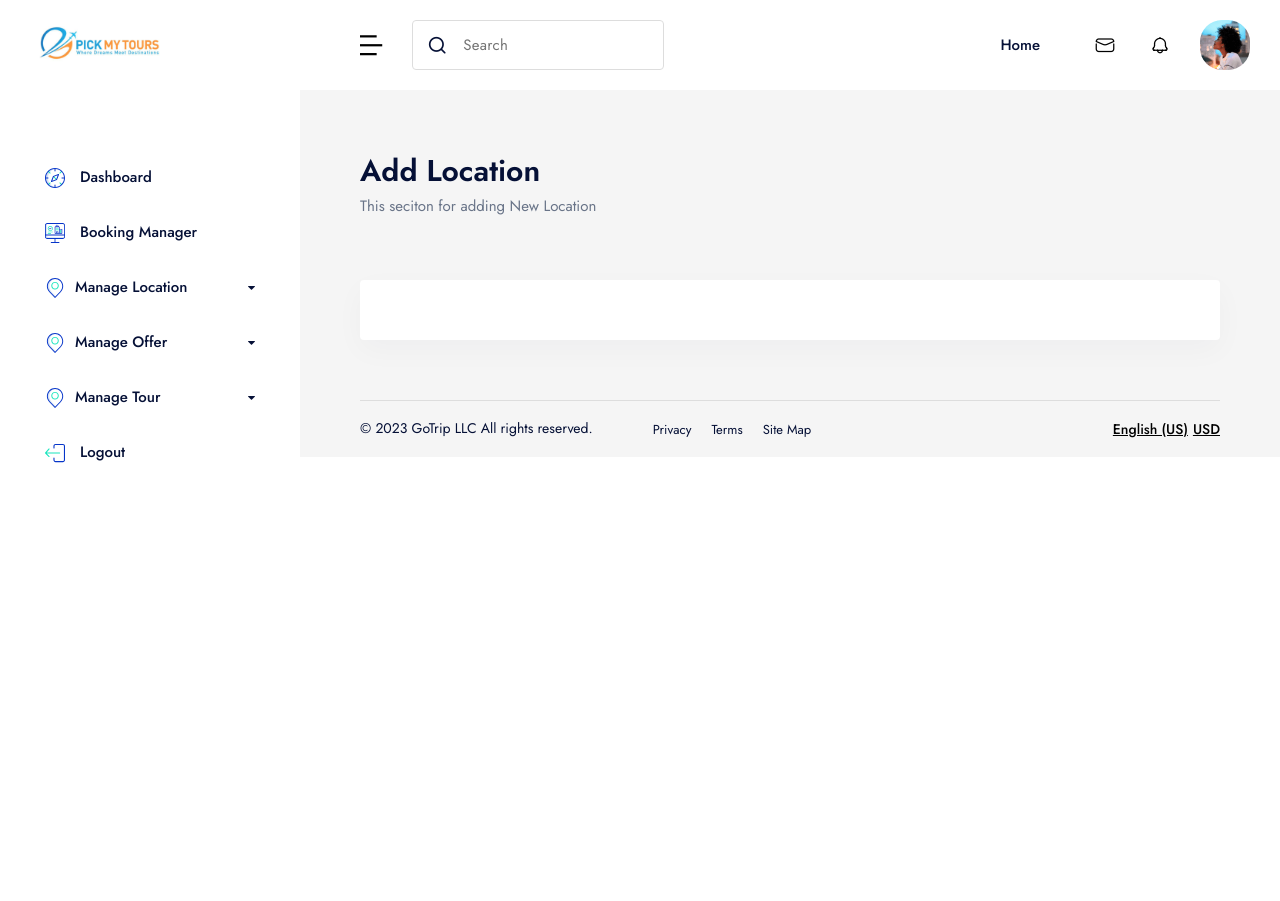
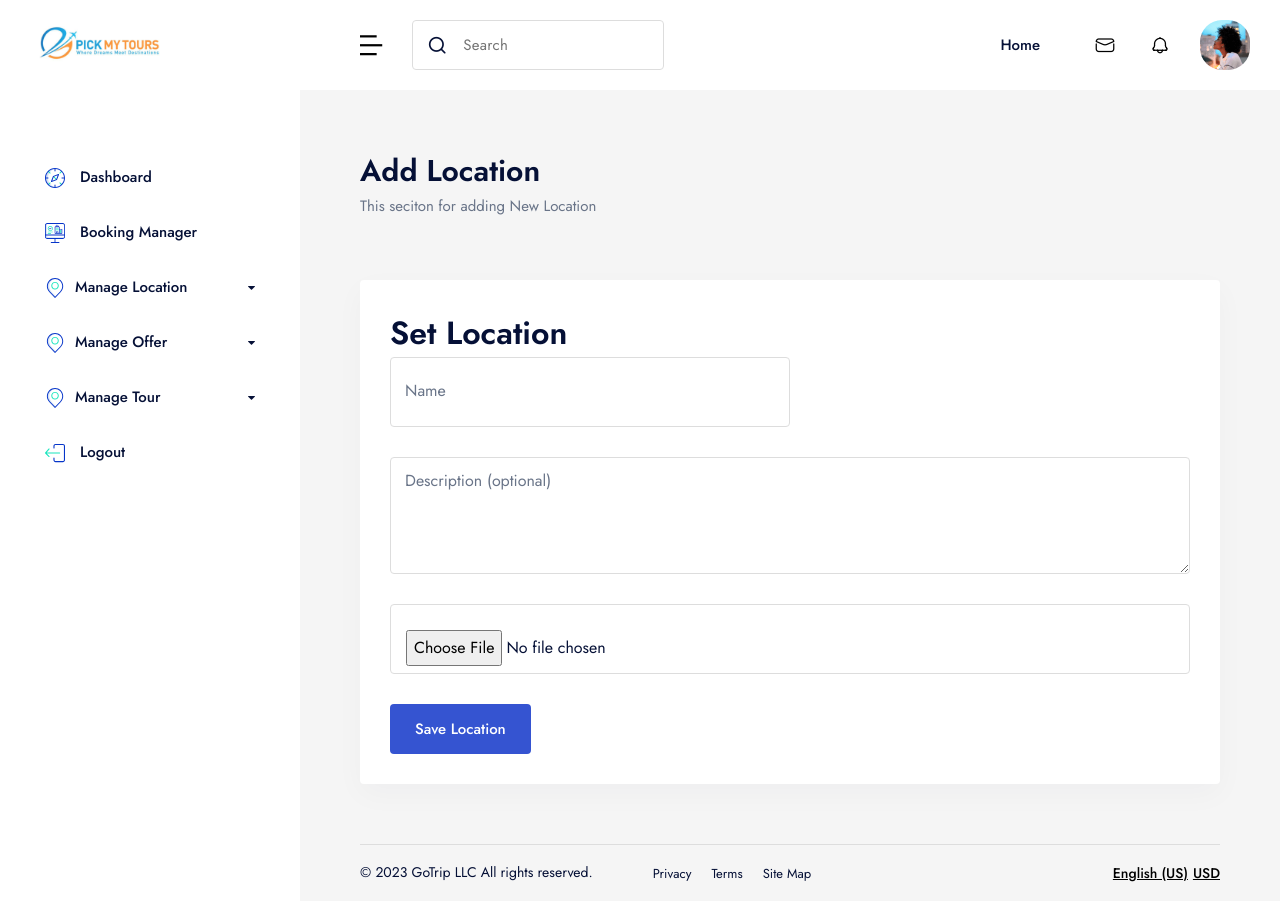
Before and after one commit to Sribhargav09/PickMyTours, a Next.js app: page /vendor-dashboard/add-location in a window 1280 px wide. Before the commit the page ends 800 px from the top, so only its background shows below. Built offline with nearby package versions, Linux system fonts and the light colour scheme.

Commit message:
Create add location form with validations

```diff
--- a/pages/vendor-dashboard/add-location/index.js
+++ b/pages/vendor-dashboard/add-location/index.js
@@ -2,9 +2,29 @@ import Seo from "../../../components/common/Seo";
 import Sidebar from "../common/Sidebar";
 import Header from "../../../components/header/dashboard-header";
 import Footer from "../common/Footer";
+import * as React from 'react';
+import  { useState } from 'react';
+
+
+
 
 const index = () => {
 
+  const [name, setName] = useState('');
+  const [photo, setPhoto] = useState(null);
+
+  function validateForm() {
+
+    if (name.length == 0) {
+      alert(' Name can not be empty')
+      return
+    }
+
+    if (photo.length == 0) {
+      alert('Upload a photo can not be empty')
+      return
+    }
+  }
 
   return (
     <>
@@ -40,8 +60,46 @@ const index = () => {
 
 
                 {/*Form here*/}
+                <div>
+                 <form>
+                   <h2>Set Location</h2>
+                   <div className="col-xl-6">
+                    <div className="form-input ">
+                      <input type="text"  value={name} required  onChange={(e) => setName(e.target.value)}/>
+                      <label className="lh-1 text-16 text-light-1">Name</label>
+                    </div>
+                  </div><br></br>
 
+                  <div className="col-12">
+                     <div className="form-input ">
+                          <textarea rows={3} defaultValue={""} />
+                          <label className="lh-1 text-16 text-light-1">
+                          Description (optional)
+                          </label>
+                     </div>
+                  </div><br></br>
 
+                <div className="col-12">
+                  <div className="form-input ">
+                        <input
+                          type="file"
+                          accept="image/*"
+                          onChange={(e) => setPhoto(e.target.files[0])}
+                          required
+                        />
+                      </div>
+                      </div><br></br>
+
+                  <div className="col-12">
+                    <div className="form-input ">
+                    <button  className="button h-50 px-24 -dark-1 bg-blue-1 text-white" variant="contained" onClick={() => {
+            validateForm()
+          }}>Save Location</button>
+                    </div>
+                  </div>
+
+                 </form>
+              </div>
 
             </div>
 
```
